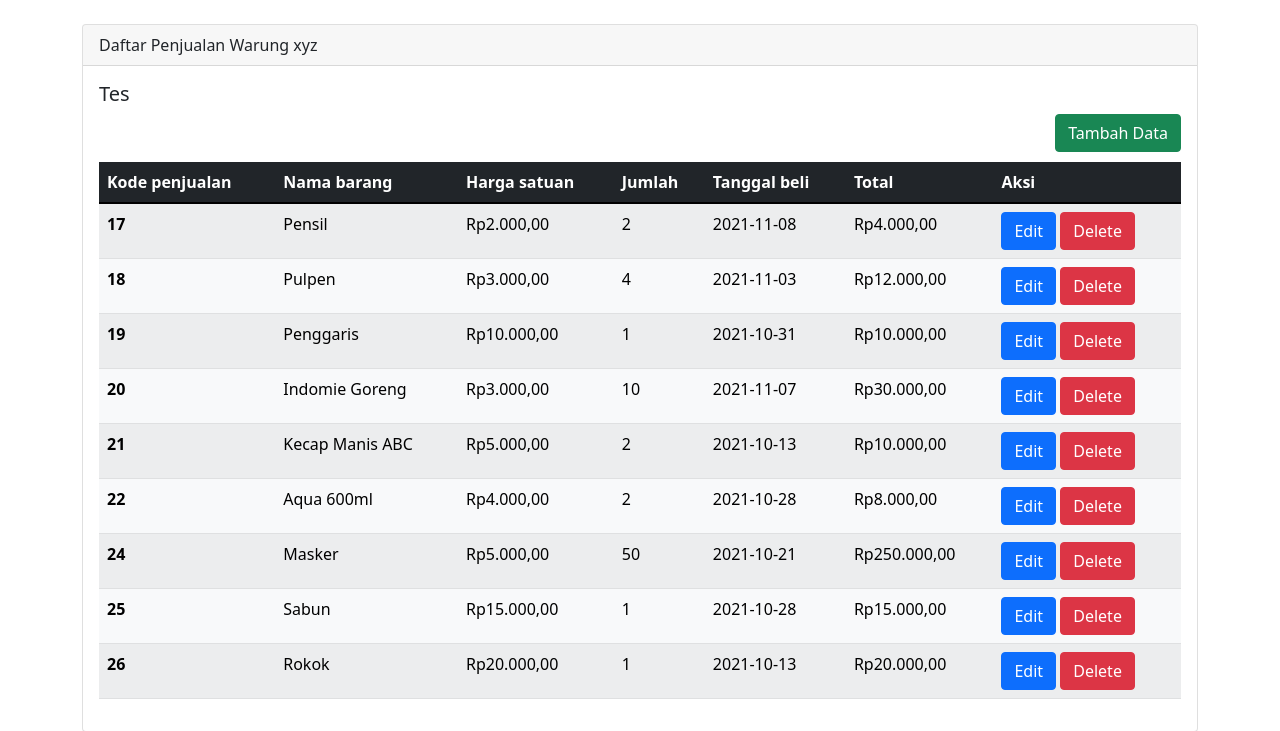
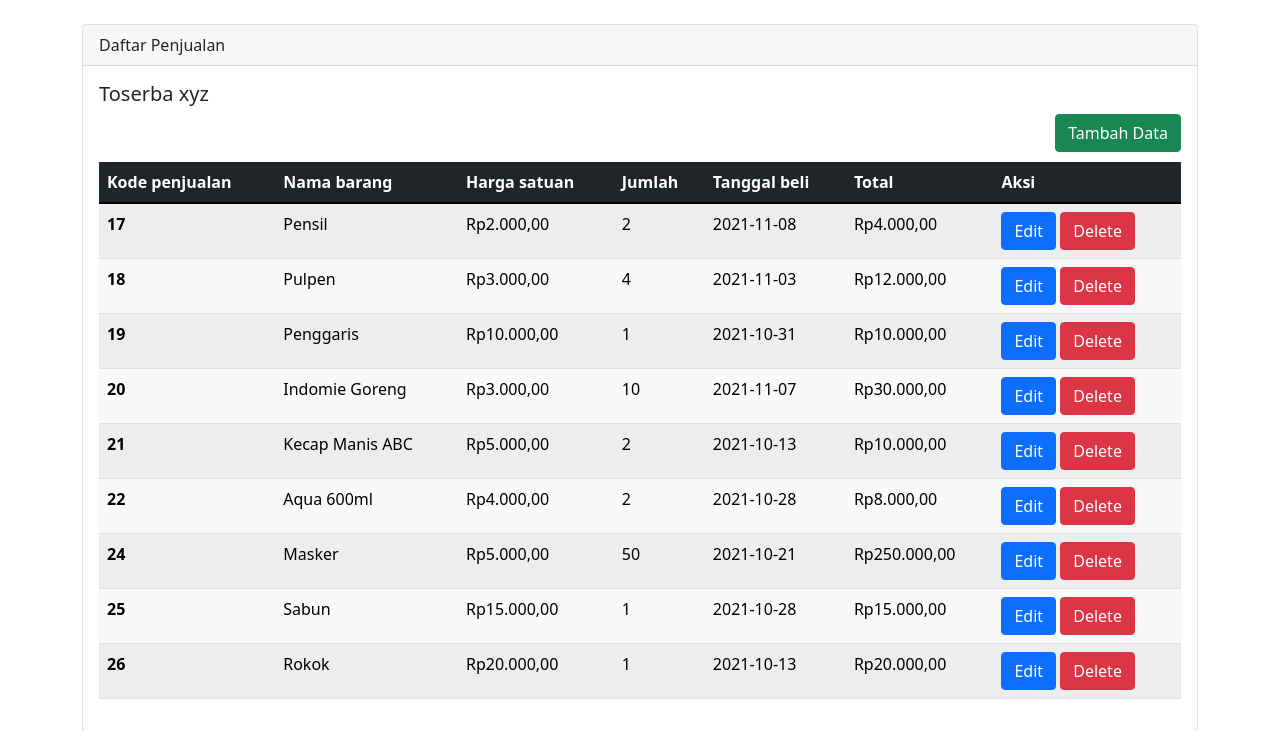
Before and after one commit to Zeventier/RPL-Unit-Testing, a PHP site: page / in a window 1280 px wide. Shown: the top 731 px of the page. Run offline with PHP 8.4, Linux system fonts and the light colour scheme; data comes from the database, SQL or seed files in the repository.

```diff
--- a/index.php
+++ b/index.php
@@ -139,10 +139,10 @@ spl_autoload_register(function ($className) {
         ?>
         <div class="card">
             <div class="card-header">
-                Daftar Penjualan Warung xyz
+                Daftar Penjualan
             </div>
             <div class="card-body">
-                <h5 class="card-title">Tes</h5>
+                <h5 class="card-title">Toserba xyz</h5>
                 <div class="row">
                     <div class="d-grid gap-2 d-md-flex justify-content-md-end">
                         <button type="button" id="insert-data-btn" class="btn btn-success" data-bs-toggle="modal" data-bs-target="#InsertFormModal" style="margin-bottom:10px;">
@@ -205,7 +205,7 @@ spl_autoload_register(function ($className) {
         <div class="modal-dialog modal-lg">
             <div class="modal-content ">
                 <div class="modal-header">
-                    <h5 class="modal-title" id="exampleModalLabel">Tambah data transaksi Warung xyz</h5>
+                    <h5 class="modal-title" id="exampleModalLabel">Tambah data transaksi Toserba xyz</h5>
                     <button type="button" class="btn-close" data-bs-dismiss="modal" aria-label="Close"></button>
                 </div>
                 <form action="" method="post">
@@ -257,7 +257,7 @@ spl_autoload_register(function ($className) {
         <div class="modal-dialog modal-lg">
             <div class="modal-content ">
                 <div class="modal-header">
-                    <h5 class="modal-title" id="exampleModalLabel">Edit data transaksi Warung xyz</h5>
+                    <h5 class="modal-title" id="exampleModalLabel">Edit data transaksi Toserba xyz</h5>
                     <button type="button" class="btn-close" data-bs-dismiss="modal" aria-label="Close"></button>
                 </div>
                 <form action="" method="post">
```
